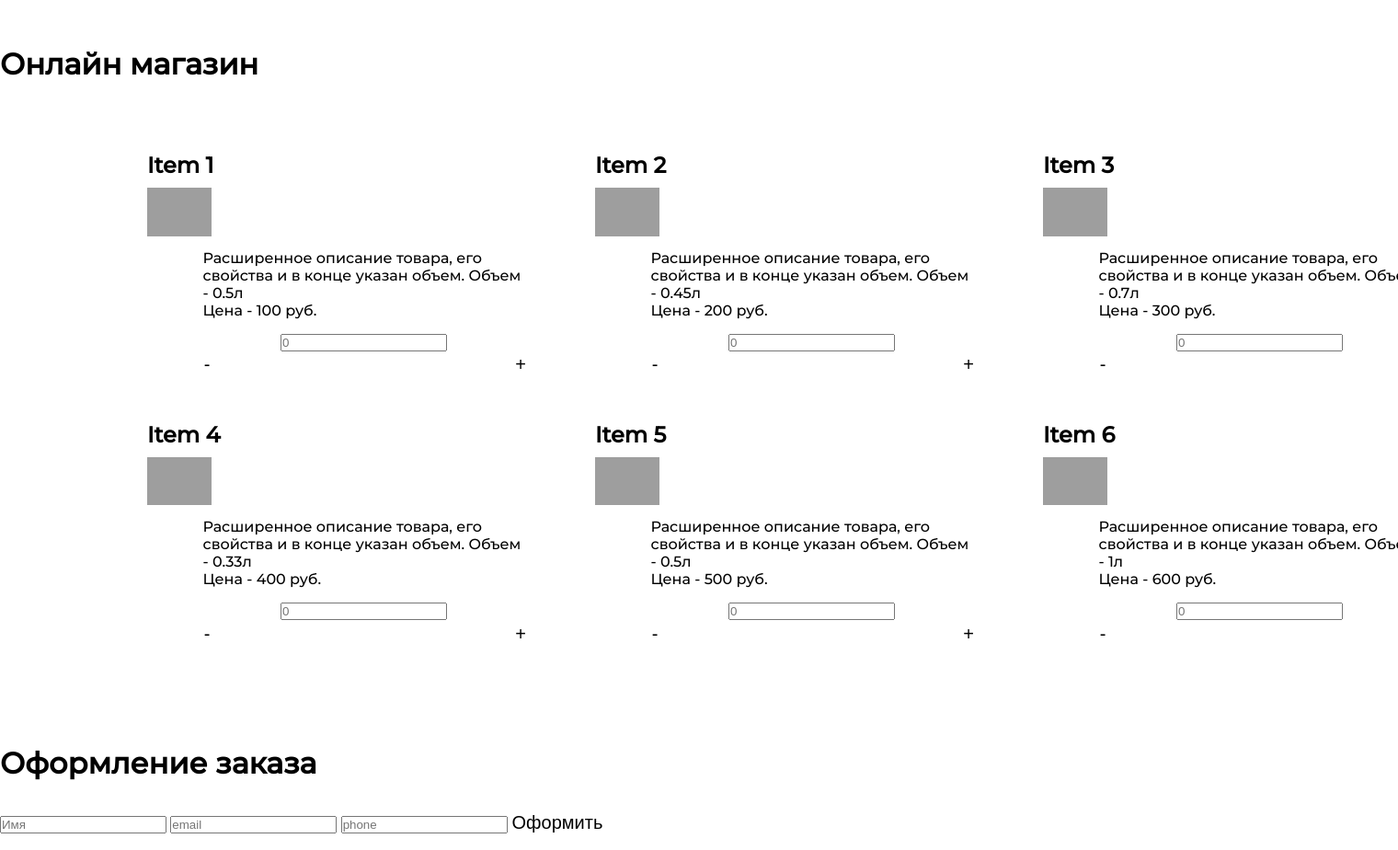
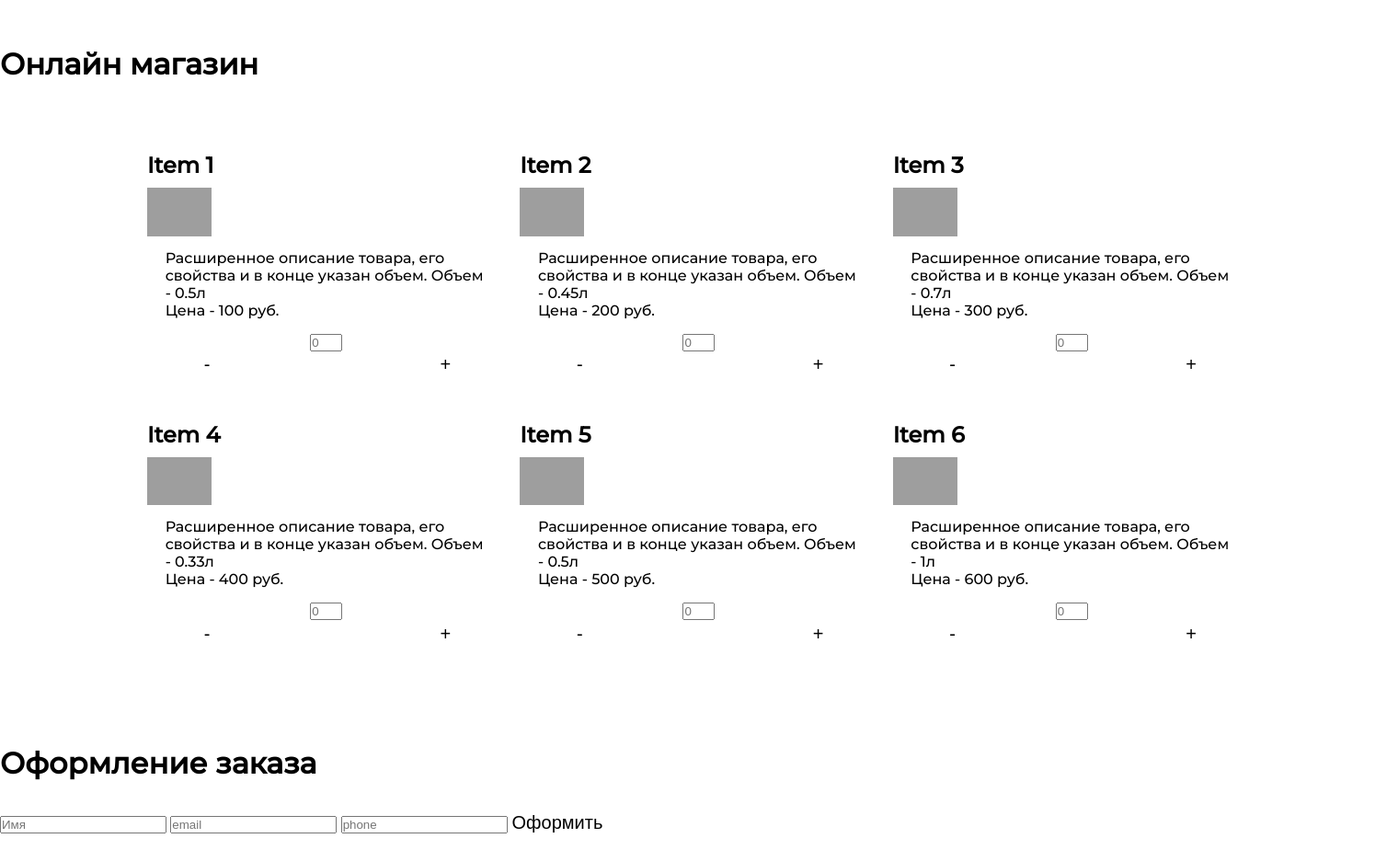
Before and after one commit to davidwerent/nightShop, a FastAPI app: page /menu in a window 1520 px wide; the page is wider, and only the part inside the window is pictured. Shown: that part at 92% size. Run offline with FastAPI, Linux system fonts and the light colour scheme; data comes from the database, SQL or seed files in the repository; some libraries are stand-ins or nearby versions; grey boxes are pictures that could not be loaded.

Commit message:
update menu

```diff
--- a/templates/menu.html
+++ b/templates/menu.html
@@ -95,7 +95,7 @@
                     <button id="remove{{id}}">-</button>
                 </div>
                 <div class="button-counter">
-                    <input type="number" placeholder="0">
+                    <input type="number" placeholder="0" style="max-width: 35px">
                 </div>
                 <div class="button-counter">
                     <button id="add{{id}}">+</button>
```
